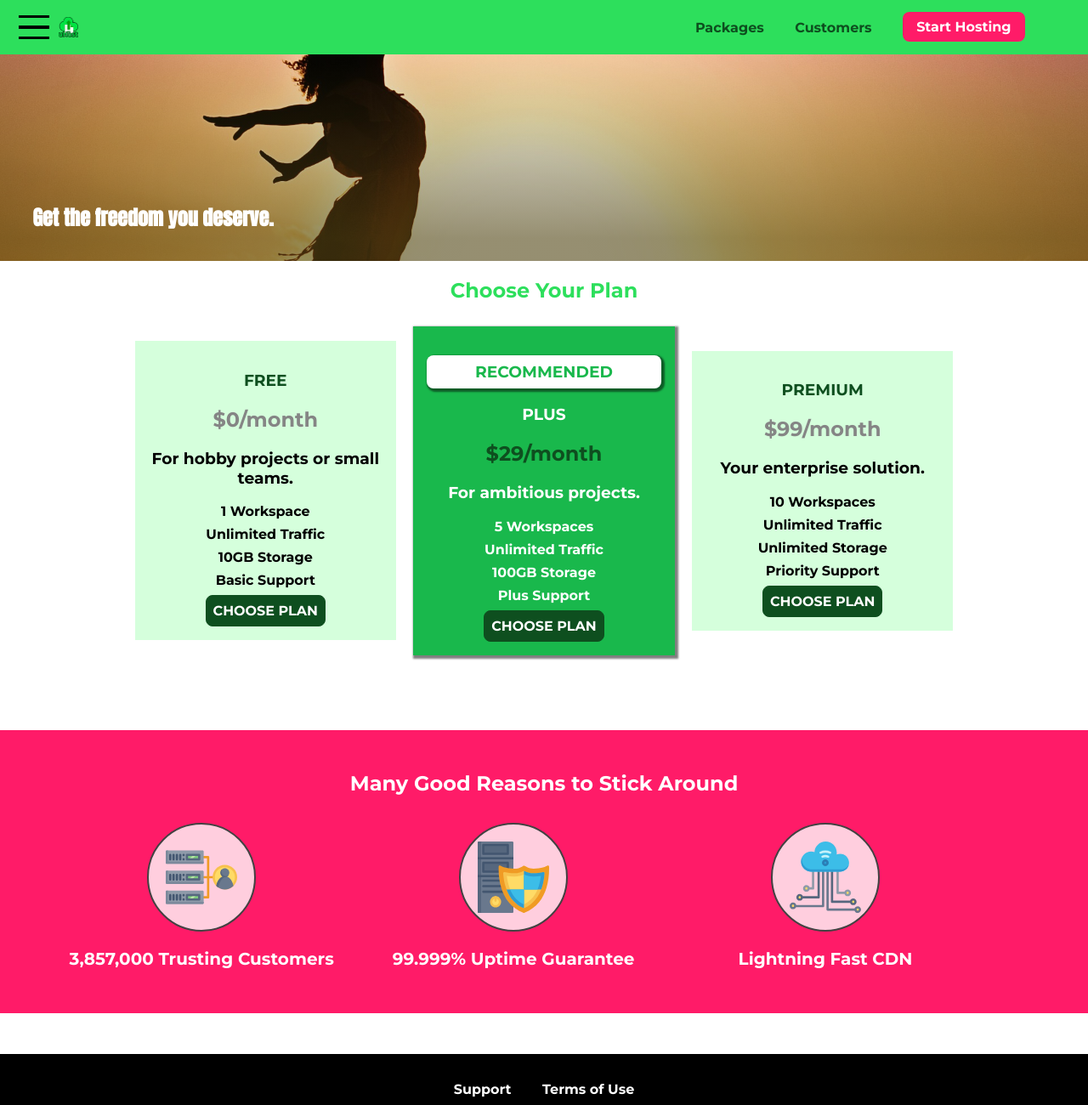
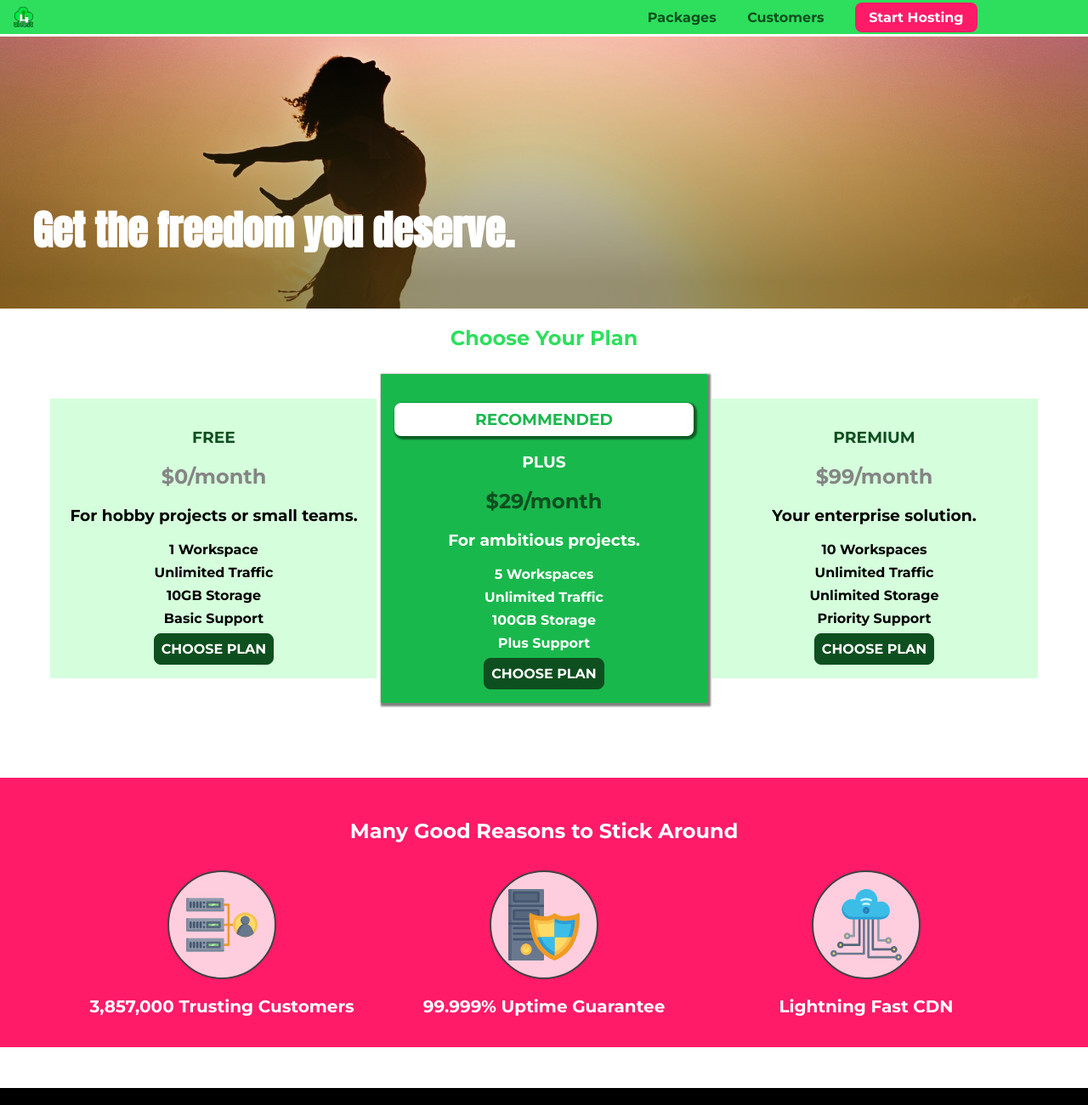
Before and after one commit to HendrkOosthuizen1980/Uhost, a plain HTML site: page index.html in a window 1280 px wide. Shown: the top 1300 px of the page at 85% size. Drawn offline with Linux system fonts and the light colour scheme.

Commit message:
start implementing responsive design

```diff
--- a/main.css
+++ b/main.css
@@ -1,7 +1,6 @@
 #product-overview {
   background: linear-gradient(to top, rgba(80, 68, 18, 0.6) 10%, transparent),
-    url('images/freedom.jpg') left 10% bottom 70% / cover no-repeat border-box,
-    #ff1b68;
+    url('images/freedom.jpg') center/ cover no-repeat border-box, #ff1b68;
 
   /* background-size: cover;
   background-position: left 10% bottom 20%;
@@ -20,6 +19,17 @@
   position: absolute;
   bottom: 5%;
   left: 3%;
+  font-size: 1.6rem;
+}
+
+@media (min-width: 40rem) {
+  #product-overview {
+    height: 40vh;
+    background-position: 50% 25%;
+  }
+  #product-overview h1 {
+    font-size: 3rem;
+  }
 }
 
 .section-title {
@@ -27,26 +37,18 @@
   text-align: center;
 }
 
-.plan__list {
-  width: 80%;
-  margin: auto;
-  text-align: center;
-}
-
 .plan {
   background: #d5ffdc;
   text-align: center;
   padding: 1rem;
-  margin: 0.5rem;
-  display: inline-block;
-  width: 30%;
-  vertical-align: middle;
+  margin: 0.5rem 0;
+  min-width: 13rem;
+  max-width: 25rem;
 }
 
 .plan--highlighted {
   background: #19b84c;
   color: white;
-  box-shadow: 2px 2px 2px 2px rgba(0, 0, 0, 0.5);
 }
 
 .plan__annotation {
@@ -83,9 +85,23 @@
   margin: 0.5rem 0;
 }
 
+@media (min-width: 40rem) {
+  .plan__list {
+    width: 100%;
+    text-align: center;
+  }
+  .plan {
+    display: inline-block;
+    width: 30%;
+    vertical-align: middle;
+  }
+  .plan--highlighted {
+    box-shadow: 2px 2px 2px 2px rgba(0, 0, 0, 0.5);
+  }
+}
 #key-features {
   background: #ff1b68;
-  margin-top: 5rem;
+  /* margin-top: 5rem; */
   padding: 1rem;
 }
 
@@ -94,17 +110,29 @@
   margin: 2rem;
 }
 
-.key-feature__list {
+.key-features__list {
   list-style: none;
   margin: 0;
   padding: 0;
   text-align: center;
 }
 
-.key-feature {
-  display: inline-block;
-  width: 30%;
-  vertical-align: top;
+/* .key-feature {
+  /* display: inline-block; */
+/* width: 30%; */
+/* vertical-align: top; */
+/* } */
+
+@media (min-width: 40rem) {
+  .key-feature {
+    display: inline-block;
+    width: 30%;
+    max-width: 25rem;
+    vertical-align: top;
+  }
+  #key-features {
+    margin-top: 5rem;
+  }
 }
 
 .key-feature__image {
--- a/shared.css
+++ b/shared.css
@@ -57,11 +57,12 @@ body {
 
 .main-header__brand {
   color: #0e4f1f;
-  text-decoration: none;
+  /* text-decoration: none;
   font-weight: bold;
-  font-size: 1.3rem;
+  font-size: 1.3rem; */
+  /* height: 1.5rem; */
   height: 1.5rem;
-  /* width: 20px; */
+  width: 20px;
   display: inline-block;
   vertical-align: middle;
 }
@@ -72,21 +73,56 @@ body {
 }
 
 .main-nav {
-  display: inline-block;
-  text-align: right;
+  display: none;
+  /* display: inline-block; */
+  /* text-align: right;
   width: calc(100% - 123px);
-  vertical-align: middle;
+  vertical-align: middle; */
 }
 
-.main-nav__items {
+/* .main-nav__items {
   margin: 0;
   padding: 0;
   list-style: none;
-}
+} */
 
-.main-nav__item {
+/* .main-nav__item {
   display: inline-block;
   margin: 0 1rem;
+} */
+
+@media (min-width: 40rem) {
+  .toggle-button {
+    display: none;
+  }
+  .main-header__brand {
+    color: #0e4f1f;
+    text-decoration: none;
+    font-weight: bold;
+    font-size: 1.3rem;
+    height: 1.5rem;
+    /* width: 20px; */
+    display: inline-block;
+    vertical-align: middle;
+    max-width: 25rem;
+  }
+  .main-nav {
+    display: inline-block;
+    text-align: right;
+    width: calc(100% - 123px);
+    vertical-align: middle;
+    /* max-width: 25rem; */
+  }
+  .main-nav__items {
+    margin: 0;
+    padding: 0;
+    list-style: none;
+  }
+
+  .main-nav__item {
+    display: inline-block;
+    margin: 0 1rem;
+  }
 }
 
 .main-nav__item a,
```
